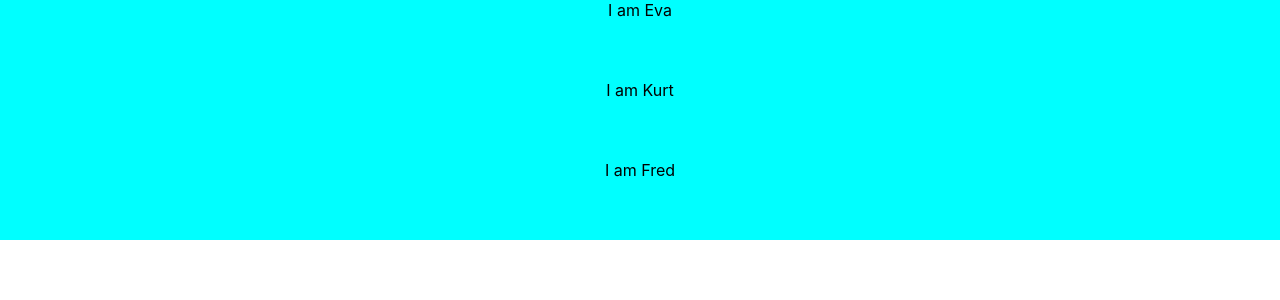
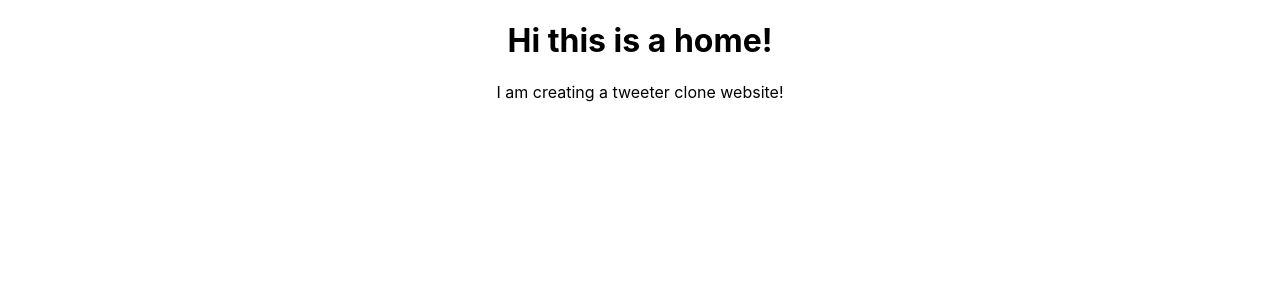
Before and after one commit to Jinwoo-1162/Buzzer, a React (Create React App) app in the folder frontend/: page / in a window 1280 px wide. Shown: the top 300 px of the page. Built offline with nearby package versions, Linux system fonts and the light colour scheme.

Commit message:
rendering new pages

```diff
--- a/frontend/src/App.js
+++ b/frontend/src/App.js
@@ -1,14 +1,19 @@
 import logo from "./logo.svg";
 import "./App.css";
 import TextBox from "./TextBox";
+import Home from "./Views/Home";
+import About from "./Views/About";
+import { BrowserRouter, Routes } from "react-router-dom";
+import {Route} from "react-router-dom";
 
 function App() {
   return (
-    <div className="App">
-      <TextBox textcontent="I am Eva"/>
-      <TextBox textcontent="I am Kurt"/>
-      <TextBox textcontent="I am Fred"/>
-    </div>
+    <BrowserRouter>
+      <Routes>
+        <Route path="/" element={<Home/>}/>
+        <Route path="/About" element={<About/>}/>
+      </Routes>
+    </BrowserRouter>
   );
 }
 
```
